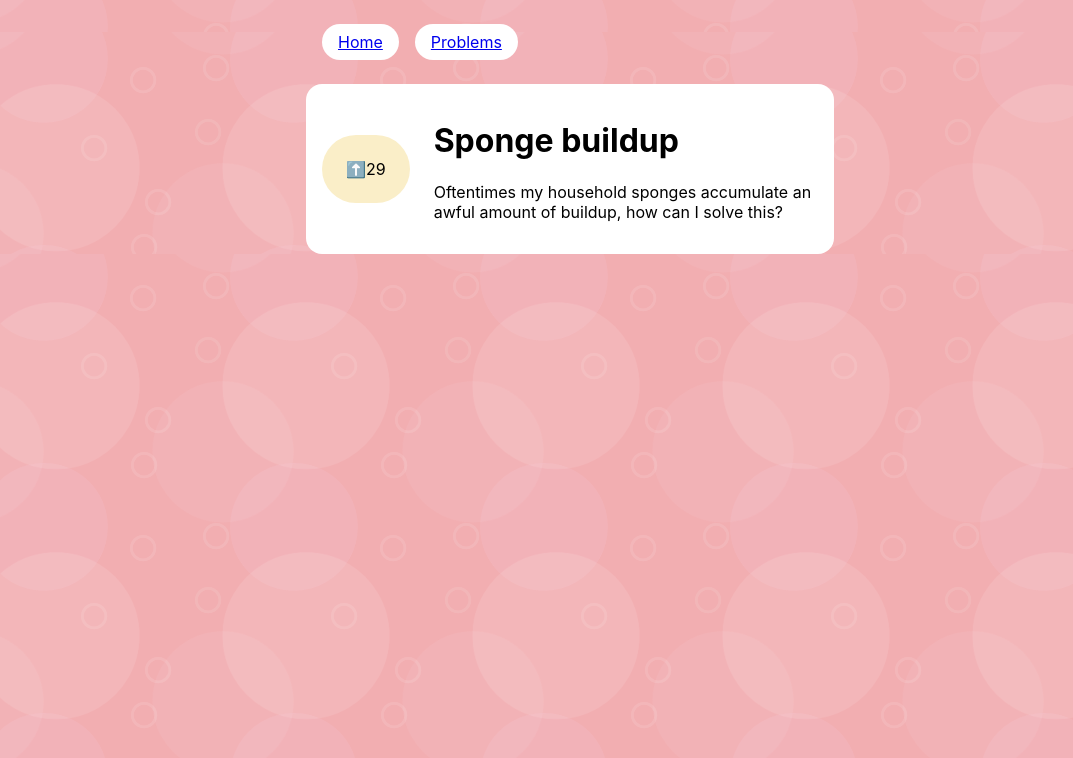
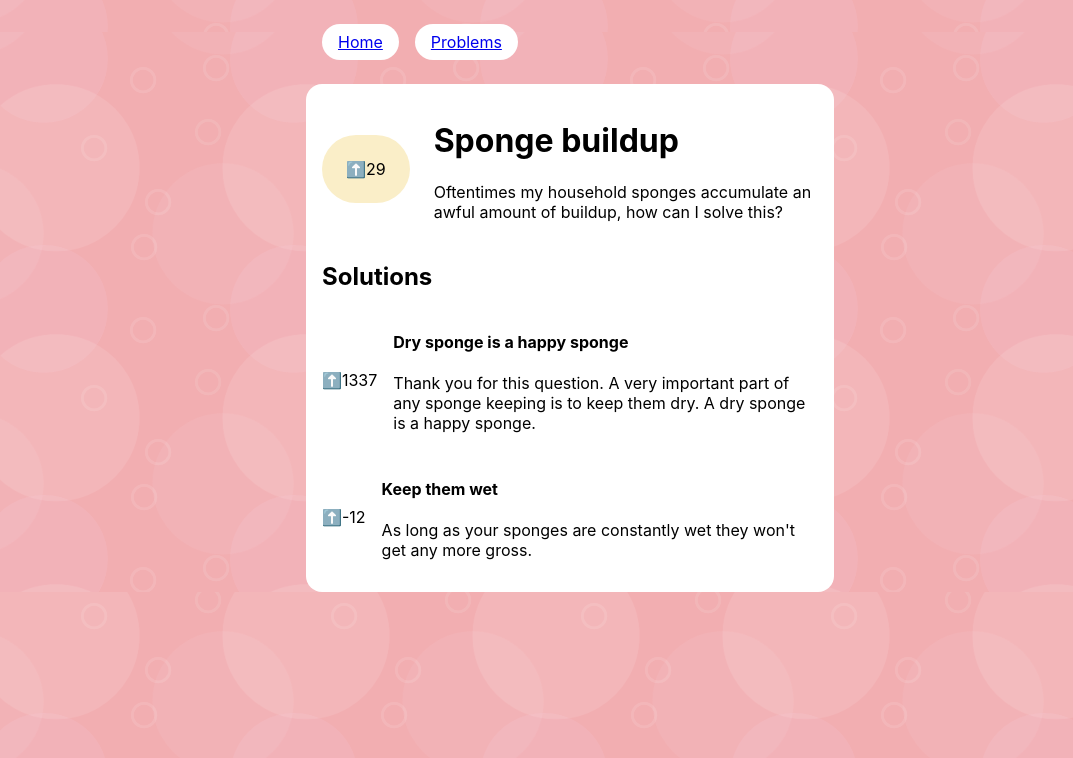
Before and after one commit to JonasHildershavn/sltn, a React (Create React App) app: page /problem/1 in a window 1280 px wide. Shown: the top 758 px of the page, without its empty margins (70-1143 px from the left). Built offline with nearby package versions, Linux system fonts and the light colour scheme.

Commit message:
Add solutions to problem page

```diff
--- a/src/components/ProblemView.tsx
+++ b/src/components/ProblemView.tsx
@@ -8,9 +8,29 @@ interface Problem {
   upvotes: number;
 }
 
+interface Solution {
+  title: string;
+  description: string;
+  upvotes: number;
+}
+
+const Solution = ({solution}: {solution: Solution}) => {
+  return (
+    <div style={{marginTop: 8, display: 'flex', flex: 1, flexDirection: 'row', alignItems: 'center'}}>
+      <div style={{marginRight: 16}}>
+        <span>⬆️</span><span>{solution.upvotes}</span>
+      </div>
+      <div>
+        <h4>{solution.title}</h4>
+        <p>{solution.description}</p>
+      </div>
+    </div>);
+};
+
 export const ProblemView = () => {
   const {problemId} = useParams<{problemId: string}>();
 
+  const [solutions, setSolutions] = useState<Solution[] | undefined>(undefined);
   const [problem, setProblem] = useState<Problem | undefined>(undefined);
 
   const getProblem = (problemId: string) => {
@@ -22,12 +42,37 @@ export const ProblemView = () => {
     });
   };
 
+  const getSolutions = (problemId: string) => {
+    // soon: firebase.get(problemId)
+    setSolutions([
+      {
+        title: "Dry sponge is a happy sponge",
+        description: "Thank you for this question. A very important part of any sponge keeping is to keep them dry. A dry sponge is a happy sponge.",
+        upvotes: 1337,
+      },
+      {
+        title: "Keep them wet",
+        description: "As long as your sponges are constantly wet they won't get any more gross.",
+        upvotes: -12,
+      },
+    ]);
+  };
+
   useEffect(() => {
     // TODO: remove this setTimeout when firebase integration is merged
     setTimeout(() =>
       getProblem(problemId)
       , 1000);
   }, [problemId]);
+
+  useEffect(() => {
+    if (problem) {
+      // TODO: remove this setTimeout when firebase integration is merged
+      setTimeout(() =>
+        getSolutions(problemId)
+        , 1000);
+    }
+  }, [problem]);
 
   if (!problem) {
     return (
@@ -38,7 +83,8 @@ export const ProblemView = () => {
     );
   } else {
     return (
-      <div className="content-wrapper" style={{display: 'flex', flex: 1, flexDirection: 'row', alignItems: 'center'}}>
+      <div className="content-wrapper">
+        <div style={{display: 'flex', flex: 1, flexDirection: 'row', alignItems: 'center'}}>
           <div style={{marginRight: 24, backgroundColor: colors.gold, borderRadius: 48, padding: 24, display: 'flex', flexDirection: 'row'}}>
             <span>⬆️</span><span>{problem.upvotes}</span>
           </div>
@@ -47,6 +93,16 @@ export const ProblemView = () => {
             <p>{problem.description}</p>
           </div>
         </div>
+
+        {solutions &&
+          <div style={{marginTop: 24}}>
+            <h2>Solutions</h2>
+            {solutions.map(solution =>
+              <Solution solution={solution} />
+            )}
+          </div>
+        }
+      </div>
     );
   }
 };
```
Lines whose indentation alone changed are shown as unchanged.
